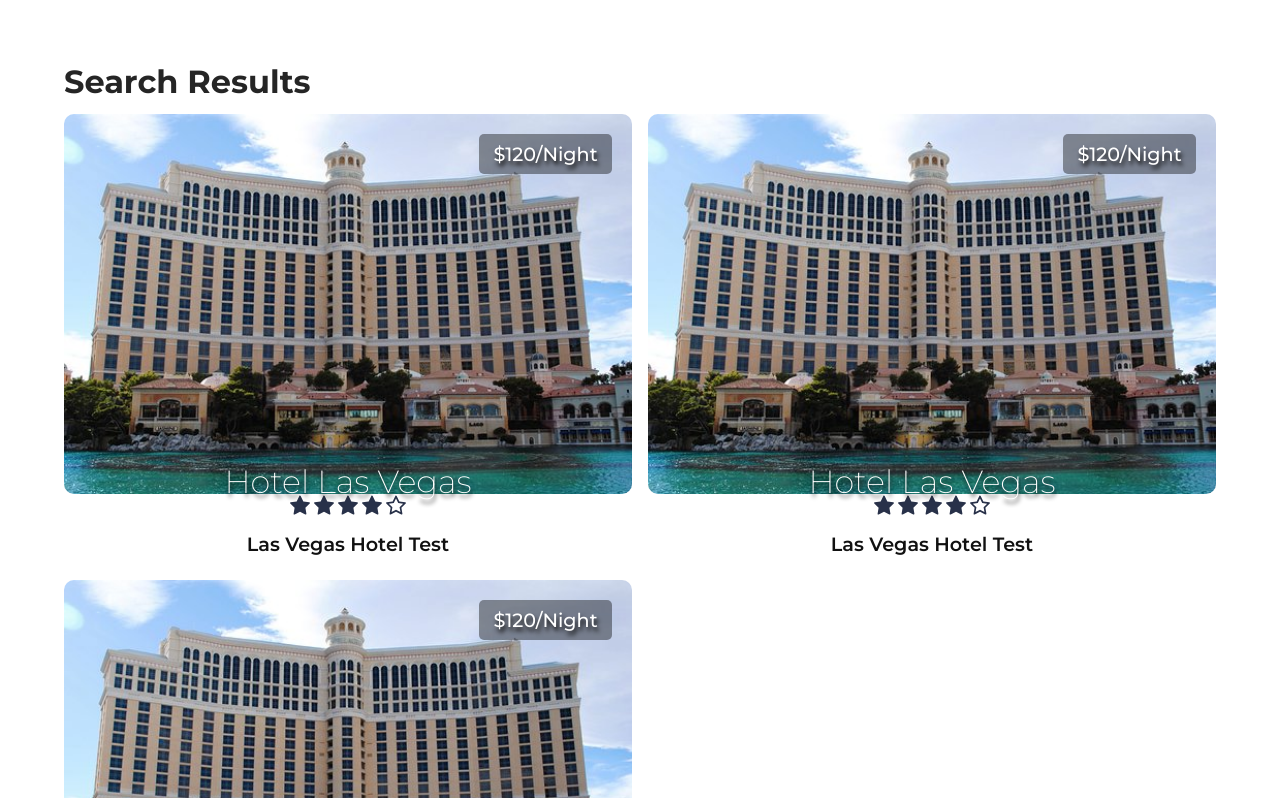
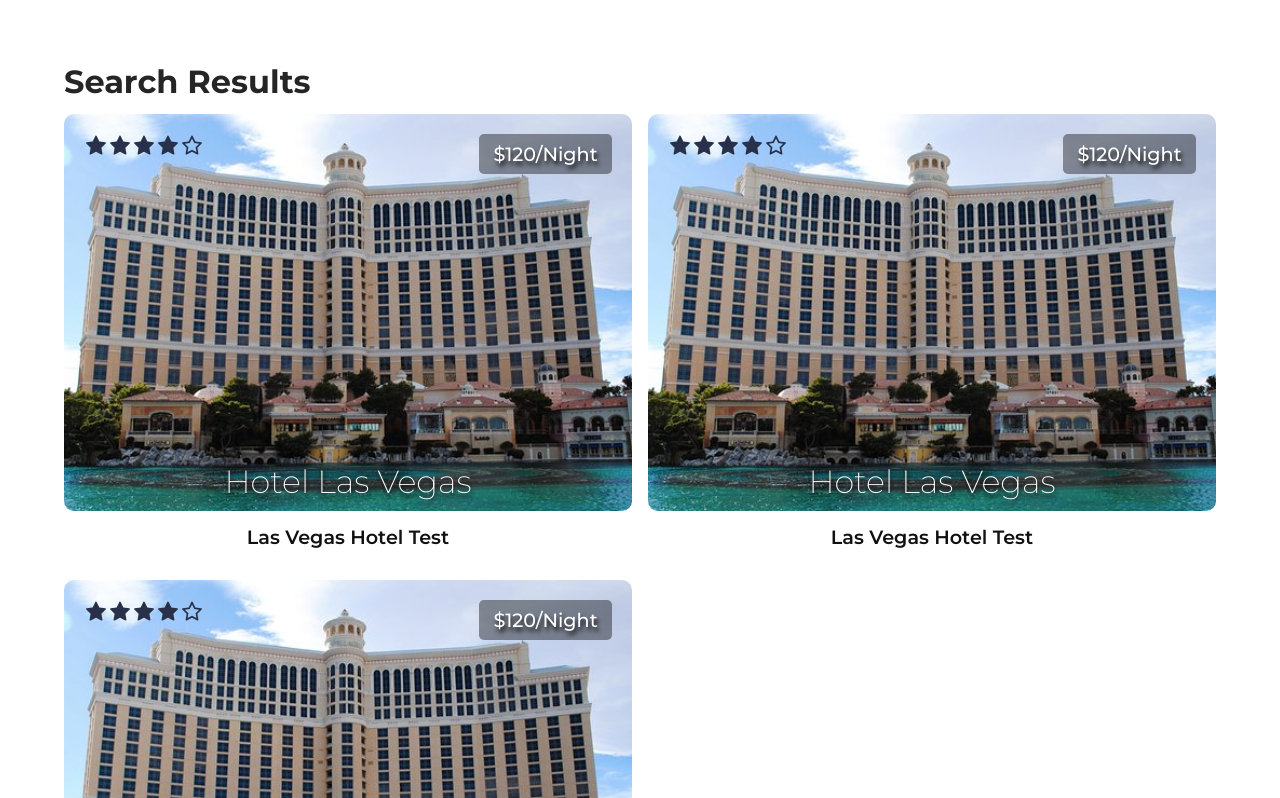
Before and after one commit to vujic02/DV-Hotels, a React (Create React App) app: page / in a window 1280 px wide. Shown: the part 862-1660 px from the top of the page. Built offline with nearby package versions, Linux system fonts and the light colour scheme.

Commit message:
Update Card.js

```diff
--- a/src/components/Main/Card.js
+++ b/src/components/Main/Card.js
@@ -10,7 +10,6 @@ import {
   PriceTagWrapper,
   StarContainer,
 } from "../../styles/card-styles";
-import {Container} from "../../styles/global-styles"
 
 import TestImage from "../../hotel.jpg";
 
@@ -22,13 +21,13 @@ const Card = () => {
         <PriceTag>$120/Night</PriceTag>
       </PriceTagWrapper>
       <CardHeader>Hotel Las Vegas</CardHeader>
-      <Container justify="center" align="center">
+      <StarContainer>
         <FilledStar />
         <FilledStar />
         <FilledStar />
         <FilledStar />
         <OutlineStar />
-      </Container>
+      </StarContainer>
       <CardDescription>Las Vegas Hotel Test</CardDescription>
     </CardDiv>
   );
```
